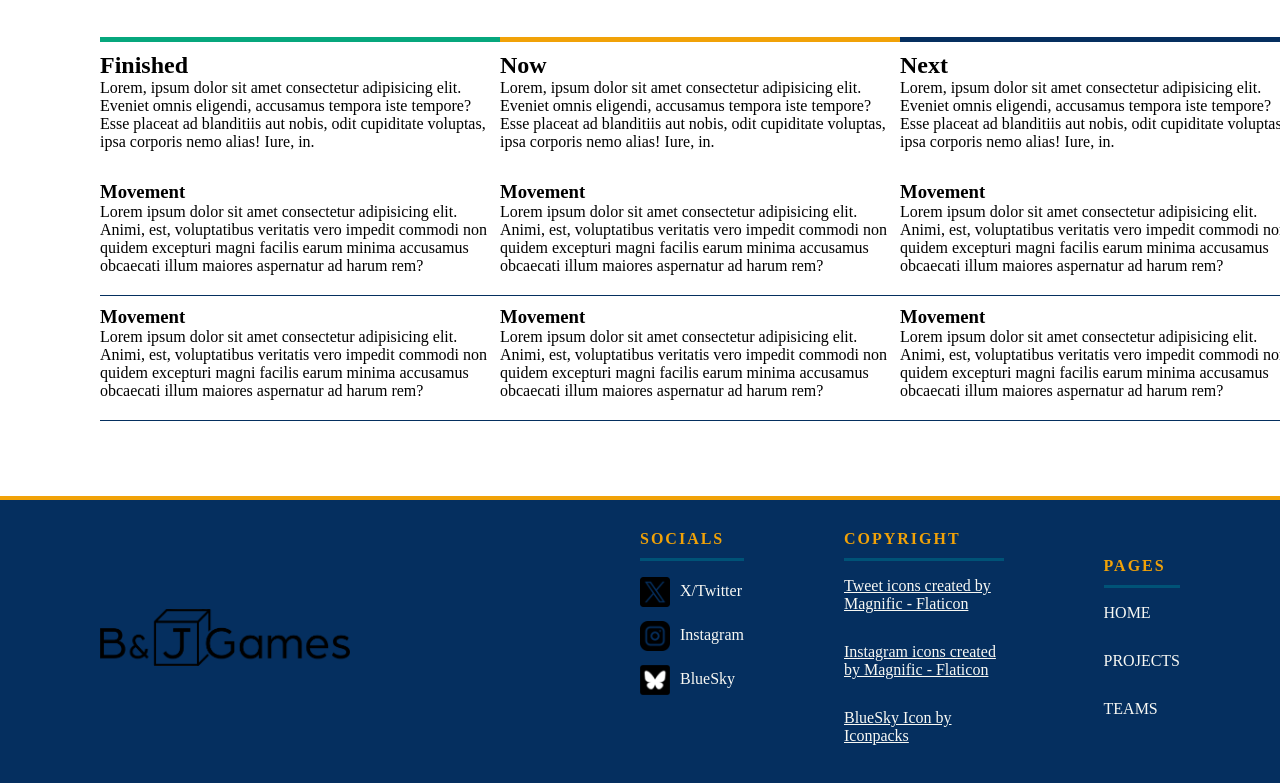
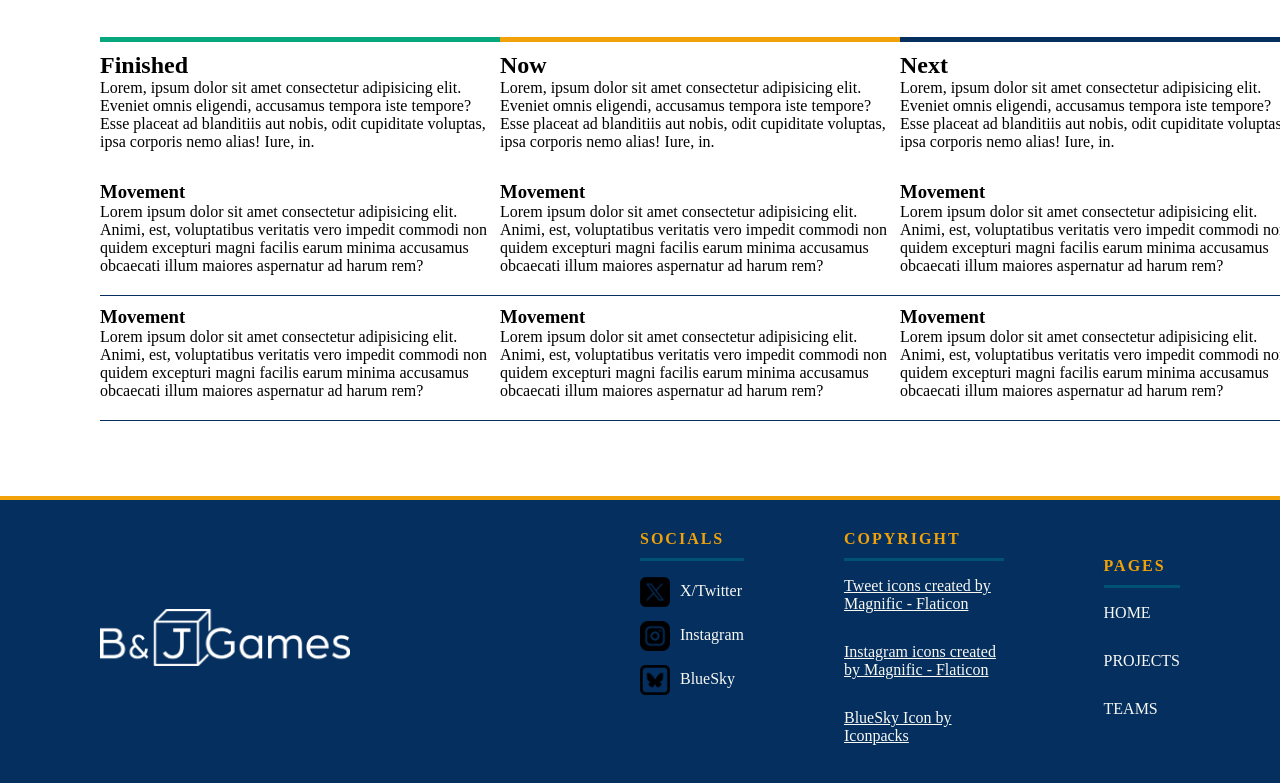
Before and after one commit to jluu8080/Wizard-Lizards-Games-Website, a website with bundled scripts: page index.html in a window 1280 px wide. Shown: the part 1611-2394 px from the top of the page. Built offline with nearby package versions, Linux system fonts and the light colour scheme.

Commit message:
Fixed Instagram Link and Changed Studio Logo

```diff
--- a/pages/home.js
+++ b/pages/home.js
@@ -3,7 +3,7 @@ export default
 <section class="index_heroSection">
     <div class="logoContainer">
         <p id="logoHeader">⎯ BOARD GAME STUDIO ⎯</p>
-        <img src="images/studioLogo1.png" class="gameStudioLogo">
+        <img src="images/studioLogo_Transparent_White.webp" class="gameStudioLogo">
     </div>
 
     <p>Lorem ipsum dolor sit amet consectetur adipisicing elit. Inventore repellendus deserunt adipisci. Earum vel facilis quaerat eligendi aperiam illo natus corporis unde corrupti, deleniti perferendis, animi, recusandae voluptatibus explicabo error.</p>
--- a/scss/footer_footerLeftSection.scss
+++ b/scss/footer_footerLeftSection.scss
@@ -14,7 +14,7 @@
         height: 150px;
         // background-color: blue;
 
-        background-image: url("../images/studioLogo1.png");
+        background-image: url("../images/studioLogo_Transparent_White.webp");
         background-repeat: no-repeat;
         background-size: contain;
         background-position: center;
--- a/scss/footer_footerRightSection.scss
+++ b/scss/footer_footerRightSection.scss
@@ -58,7 +58,7 @@
                         width: 30px;
                         height: 30px;
 
-                        background-image: url("../icons/twitter.png");
+                        background-image: url("../icons/twitter-x-logo-black-square-rounded-20852_64.png");
                         background-repeat: no-repeat;
                         background-size: contain;
 
@@ -69,7 +69,7 @@
                         width: 30px;
                         height: 30px;
 
-                        background-image: url("../icons/bluesky-black-square-logo-24459_64.png");
+                        background-image: url("../icons/bluesky-black-square-outline-logo-24464_64.png");
                         background-repeat: no-repeat;
                         background-size: contain;
                     }
```
Also changed, not shown: css/styles.css, icons/bluesky-black-square-outline-logo-24464_64.png (added), icons/twitter-x-logo-black-square-rounded-20852_64.png (added), images/studioLogo_Transparent_White.webp (added).
